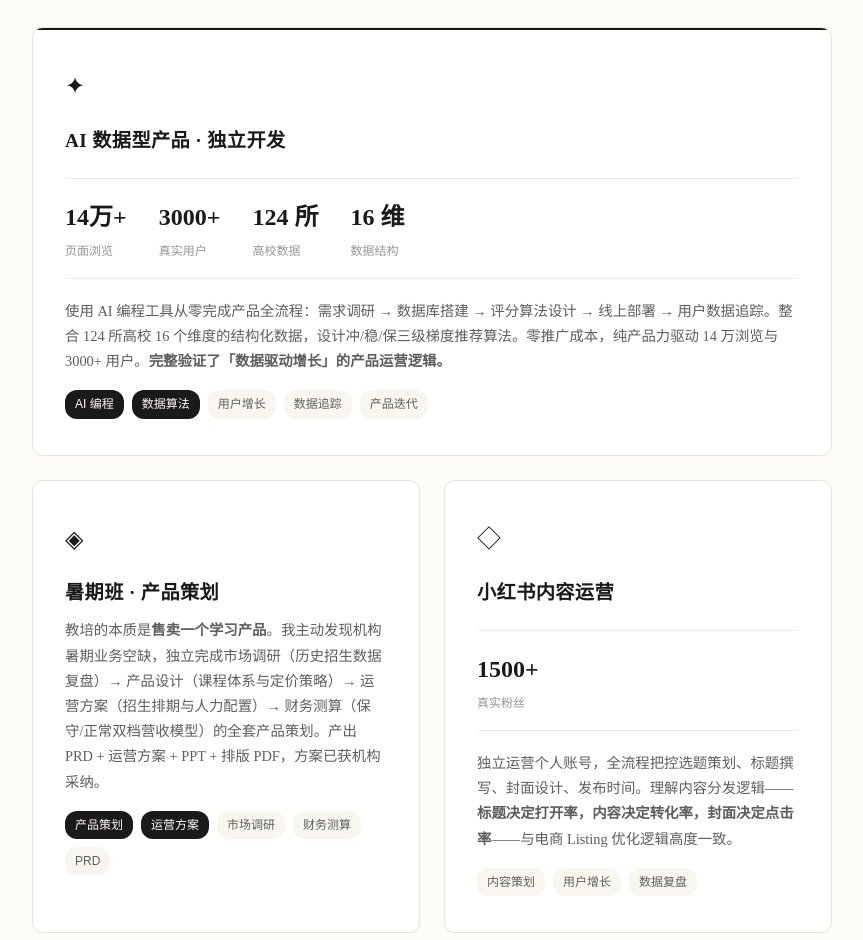
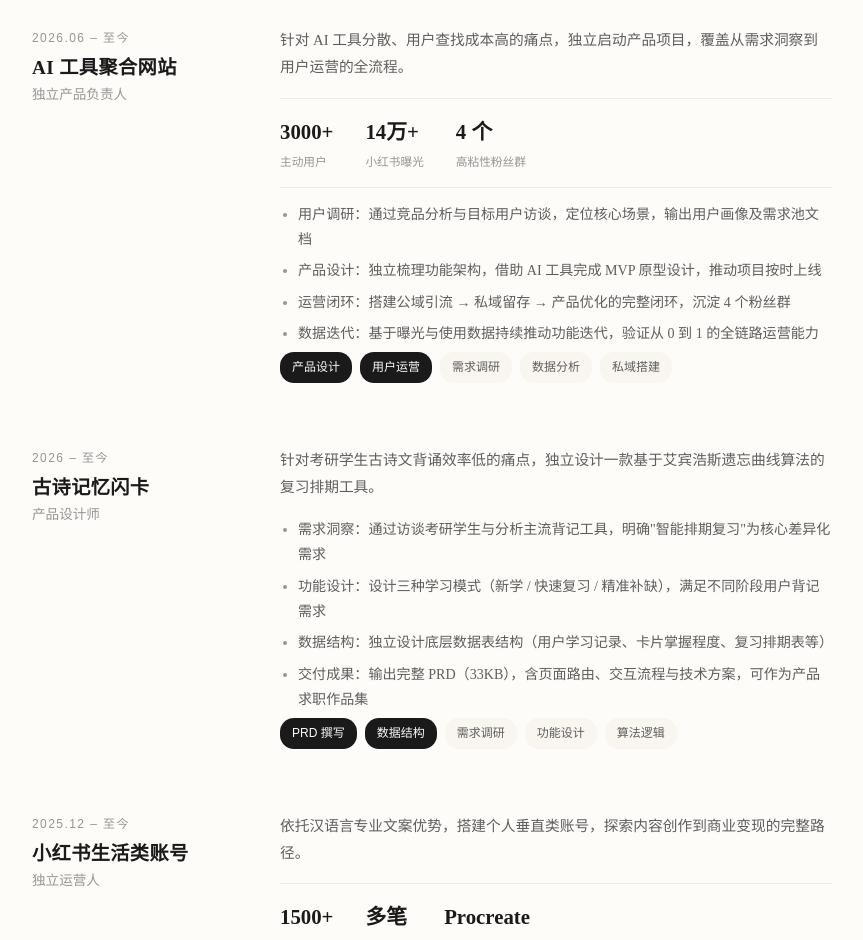
Before and after one commit to karka2666/resume, a plain HTML site: page index.html in a window 1280 px wide. Shown: the part 1860-2800 px from the top of the page, without its empty margins (208-1071 px from the left). Drawn offline with Linux system fonts and the light colour scheme.

Commit message:
v3.2: 项目页纵向流式布局+简历项目详情+AI产品助理定位+证件照待替换

```diff
--- a/index.html
+++ b/index.html
@@ -72,7 +72,7 @@
   .hero-avatar { width: 100px; height: 100px; border-radius: 50%; background: var(--line2); display: flex; align-items: center; justify-content: center; font-size: 2.4rem; color: var(--ink3); }
   .hero-avatar img { width: 100%; height: 100%; border-radius: 50%; object-fit: cover; }
   .hero h1 { margin-bottom: 20px; }
-  .hero-tagline { font-size: 1.1rem; color: var(--ink2); max-width: 480px; line-height: 1.9; }
+  .hero-tagline { font-size: 1.1rem; color: var(--ink2); max-width: 500px; line-height: 1.9; }
   .hero-tagline em { font-style: normal; color: var(--ink); font-weight: 500; }
 
   .hero-stats { display: flex; gap: 44px; margin-top: 40px; }
@@ -96,37 +96,27 @@
   .skill-tag:hover { border-color: var(--ink3); transform: translateY(-2px); }
   .skill-tag.hl { background: var(--ink); color: var(--ivory); border-color: var(--ink); }
 
-  /* ===== Projects Grid ===== */
-  .projects-grid { display: grid; grid-template-columns: 1fr 1fr; gap: 24px; }
+  /* ===== Projects ===== */
+  .project-list { display: flex; flex-direction: column; gap: 64px; }
 
-  .project-card {
-    background: var(--white); border: 1px solid var(--line); border-radius: var(--radius);
-    padding: 36px 32px; position: relative; overflow: hidden;
-    transition: all var(--transition); cursor: default;
-  }
-  .project-card:hover {
-    transform: translateY(-8px);
-    box-shadow: var(--shadow-lg);
-    border-color: #d5cfc6;
-  }
-  .project-card:hover .project-icon { transform: scale(1.08); }
-  .project-card.main { grid-column: 1 / -1; }
-  .project-card.main::after { content: ''; position: absolute; top: 0; left: 0; right: 0; height: 2px; background: var(--ink); }
+  .proj-row { display: grid; grid-template-columns: 200px 1fr; gap: 48px; align-items: start; }
 
-  .project-icon { font-size: 1.5rem; display: inline-block; margin-bottom: 14px; transition: transform 0.4s ease; }
-  .project-card h3 { margin-bottom: 8px; }
-  .project-card .desc { color: var(--ink2); font-size: 0.9rem; line-height: 1.75; }
+  .proj-left .proj-num { font-family: "PingFang SC", sans-serif; font-size: 0.75rem; color: var(--ink3); letter-spacing: 0.12em; margin-bottom: 6px; }
+  .proj-left h3 { font-size: 1.2rem; font-weight: 600; line-height: 1.4; }
 
-  .project-metrics { display: flex; gap: 32px; margin: 20px 0; padding: 16px 0; border-top: 1px solid var(--line2); border-bottom: 1px solid var(--line2); }
-  .project-metric .v { font-size: 1.5rem; font-weight: 600; }
-  .project-metric .l { font-family: "PingFang SC", sans-serif; font-size: 0.75rem; color: var(--ink3); }
+  .proj-right .proj-desc { color: var(--ink2); font-size: 0.92rem; line-height: 1.85; margin-bottom: 16px; }
 
-  .project-tags { display: flex; gap: 8px; flex-wrap: wrap; margin-top: 16px; }
-  .project-tags span {
-    font-family: "PingFang SC", sans-serif; font-size: 0.75rem; padding: 3px 10px;
-    border-radius: 12px; background: var(--ivory2); color: var(--ink2);
-  }
-  .project-tags span.primary { background: var(--ink); color: var(--ivory); }
+  .proj-meta { display: flex; gap: 32px; padding: 14px 0; border-top: 1px solid var(--line2); border-bottom: 1px solid var(--line2); margin-bottom: 14px; }
+  .proj-meta .v { font-size: 1.3rem; font-weight: 600; }
+  .proj-meta .l { font-family: "PingFang SC", sans-serif; font-size: 0.73rem; color: var(--ink3); }
+
+  .proj-tags { display: flex; gap: 8px; flex-wrap: wrap; }
+  .proj-tags span { font-family: "PingFang SC", sans-serif; font-size: 0.75rem; padding: 4px 12px; border-radius: 14px; background: var(--ivory2); color: var(--ink2); }
+  .proj-tags span.hl { background: var(--ink); color: var(--ivory); }
+
+  .proj-bullets { margin-top: 12px; padding-left: 18px; }
+  .proj-bullets li { color: var(--ink2); font-size: 0.88rem; line-height: 1.8; margin-bottom: 6px; }
+  .proj-bullets li::marker { color: var(--ink3); }
 
   /* ===== Gallery ===== */
   .gallery-wrap { overflow-x: auto; overflow-y: hidden; white-space: nowrap; cursor: grab; scroll-snap-type: x mandatory; padding: 16px 0 28px; }
@@ -177,9 +167,9 @@
     .hero-stats { gap: 24px; }
     .info-strip { gap: 16px; }
 
-    .projects-grid { grid-template-columns: 1fr; }
-    .project-card.main { grid-column: 1; }
-    .project-metrics { gap: 18px; }
+    .proj-row { grid-template-columns: 1fr; gap: 16px; }
+    .proj-left { margin-bottom: 8px; }
+    .proj-meta { gap: 18px; flex-wrap: wrap; }
 
     .gallery-card { width: 200px; }
     .gallery-card img { height: 260px; }
@@ -220,7 +210,7 @@
       <div>
         <h1 class="hero-name">罗楚婷</h1>
         <p class="hero-tagline">
-          AI-native 运营实践者。<em>14 万浏览产品</em>的创造者，<em>100% 满意度</em>的交付者。
+          AI-native 产品实践者。从需求洞察到产品落地，<em>3000+ 用户</em>与<em>14 万曝光</em>的真实验证。
         </p>
         <div class="hero-stats">
           <div class="hero-stat"><div class="val">14万+</div><div class="lbl">产品浏览</div></div>
@@ -292,64 +282,77 @@
     <h2 class="reveal">项目经历</h2>
     <div class="divider reveal"></div>
 
-    <div class="projects-grid">
+    <div class="project-list">
 
-      <!-- Main: AI Website -->
-      <div class="project-card main reveal">
-        <span class="project-icon">✦</span>
-        <h3>AI 数据型产品 · 独立开发</h3>
-        <div class="project-metrics">
-          <div class="project-metric"><div class="v">14万+</div><div class="l">页面浏览</div></div>
-          <div class="project-metric"><div class="v">3000+</div><div class="l">真实用户</div></div>
-          <div class="project-metric"><div class="v">124 所</div><div class="l">高校数据</div></div>
-          <div class="project-metric"><div class="v">16 维</div><div class="l">数据结构</div></div>
+      <!-- Project 1: AI Website -->
+      <div class="proj-row reveal">
+        <div class="proj-left">
+          <p class="proj-num">2026.06 – 至今</p>
+          <h3>AI 工具聚合网站</h3>
+          <p style="color:var(--ink3);font-size:0.85rem;">独立产品负责人</p>
         </div>
-        <p class="desc">
-          使用 AI 编程工具从零完成产品全流程：需求调研 → 数据库搭建 → 评分算法设计 → 线上部署 → 用户数据追踪。整合 124 所高校 16 个维度的结构化数据，设计冲/稳/保三级梯度推荐算法。零推广成本，纯产品力驱动 14 万浏览与 3000+ 用户。<strong>完整验证了「数据驱动增长」的产品运营逻辑。</strong>
-        </p>
-        <div class="project-tags">
-          <span class="primary">AI 编程</span><span class="primary">数据算法</span>
-          <span>用户增长</span><span>数据追踪</span><span>产品迭代</span>
+        <div class="proj-right">
+          <p class="proj-desc">针对 AI 工具分散、用户查找成本高的痛点，独立启动产品项目，覆盖从需求洞察到用户运营的全流程。</p>
+          <div class="proj-meta">
+            <div class="proj-metric"><div class="v">3000+</div><div class="l">主动用户</div></div>
+            <div class="proj-metric"><div class="v">14万+</div><div class="l">小红书曝光</div></div>
+            <div class="proj-metric"><div class="v">4 个</div><div class="l">高粘性粉丝群</div></div>
+          </div>
+          <ul class="proj-bullets">
+            <li>用户调研：通过竞品分析与目标用户访谈，定位核心场景，输出用户画像及需求池文档</li>
+            <li>产品设计：独立梳理功能架构，借助 AI 工具完成 MVP 原型设计，推动项目按时上线</li>
+            <li>运营闭环：搭建公域引流 → 私域留存 → 产品优化的完整闭环，沉淀 4 个粉丝群</li>
+            <li>数据迭代：基于曝光与使用数据持续推动功能迭代，验证从 0 到 1 的全链路运营能力</li>
+          </ul>
+          <div class="proj-tags">
+            <span class="hl">产品设计</span><span class="hl">用户运营</span><span>需求调研</span><span>数据分析</span><span>私域搭建</span>
+          </div>
         </div>
       </div>
 
-      <!-- Product Planning: Summer Program -->
-      <div class="project-card reveal">
-        <span class="project-icon">◈</span>
-        <h3>暑期班 · 产品策划</h3>
-        <p class="desc">
-          教培的本质是<strong>售卖一个学习产品</strong>。我主动发现机构暑期业务空缺，独立完成市场调研（历史招生数据复盘）→ 产品设计（课程体系与定价策略）→ 运营方案（招生排期与人力配置）→ 财务测算（保守/正常双档营收模型）的全套产品策划。产出 PRD + 运营方案 + PPT + 排版 PDF，方案已获机构采纳。
-        </p>
-        <div class="project-tags">
-          <span class="primary">产品策划</span><span class="primary">运营方案</span>
-          <span>市场调研</span><span>财务测算</span><span>PRD</span>
+      <!-- Project 2: Poetry Flashcard -->
+      <div class="proj-row reveal">
+        <div class="proj-left">
+          <p class="proj-num">2026 – 至今</p>
+          <h3>古诗记忆闪卡</h3>
+          <p style="color:var(--ink3);font-size:0.85rem;">产品设计师</p>
+        </div>
+        <div class="proj-right">
+          <p class="proj-desc">针对考研学生古诗文背诵效率低的痛点，独立设计一款基于艾宾浩斯遗忘曲线算法的复习排期工具。</p>
+          <ul class="proj-bullets">
+            <li>需求洞察：通过访谈考研学生与分析主流背记工具，明确"智能排期复习"为核心差异化需求</li>
+            <li>功能设计：设计三种学习模式（新学 / 快速复习 / 精准补缺），满足不同阶段用户背记需求</li>
+            <li>数据结构：独立设计底层数据表结构（用户学习记录、卡片掌握程度、复习排期表等）</li>
+            <li>交付成果：输出完整 PRD（33KB），含页面路由、交互流程与技术方案，可作为产品求职作品集</li>
+          </ul>
+          <div class="proj-tags">
+            <span class="hl">PRD 撰写</span><span class="hl">数据结构</span><span>需求调研</span><span>功能设计</span><span>算法逻辑</span>
+          </div>
         </div>
       </div>
 
-      <!-- Xiaohongshu -->
-      <div class="project-card reveal">
-        <span class="project-icon">◇</span>
-        <h3>小红书内容运营</h3>
-        <div class="project-metrics">
-          <div class="project-metric"><div class="v">1500+</div><div class="l">真实粉丝</div></div>
+      <!-- Project 3: Xiaohongshu -->
+      <div class="proj-row reveal">
+        <div class="proj-left">
+          <p class="proj-num">2025.12 – 至今</p>
+          <h3>小红书生活类账号</h3>
+          <p style="color:var(--ink3);font-size:0.85rem;">独立运营人</p>
         </div>
-        <p class="desc">
-          独立运营个人账号，全流程把控选题策划、标题撰写、封面设计、发布时间。理解内容分发逻辑——<strong>标题决定打开率，内容决定转化率，封面决定点击率</strong>——与电商 Listing 优化逻辑高度一致。
-        </p>
-        <div class="project-tags">
-          <span>内容策划</span><span>用户增长</span><span>数据复盘</span>
-        </div>
-      </div>
-
-      <!-- Mini Program -->
-      <div class="project-card reveal">
-        <span class="project-icon">◎</span>
-        <h3>古诗记忆闪卡 · 产品设计</h3>
-        <p class="desc">
-          从考研学习痛点出发，设计基于<strong>艾宾浩斯遗忘曲线算法</strong>的复习排期工具，含三种记忆模式与 14 项补充功能。独立完成 33KB 完整 PRD 文档，涵盖数据结构设计、页面路由规划与技术方案选型。
-        </p>
-        <div class="project-tags">
-          <span>产品设计</span><span>算法逻辑</span><span>PRD</span><span>用户体验</span>
+        <div class="proj-right">
+          <p class="proj-desc">依托汉语言专业文案优势，搭建个人垂直类账号，探索内容创作到商业变现的完整路径。</p>
+          <div class="proj-meta">
+            <div class="proj-metric"><div class="v">1500+</div><div class="l">粉丝</div></div>
+            <div class="proj-metric"><div class="v">多笔</div><div class="l">品牌合作</div></div>
+            <div class="proj-metric"><div class="v">Procreate</div><div class="l">视觉设计</div></div>
+          </div>
+          <ul class="proj-bullets">
+            <li>内容策划：独立完成选题、文案撰写、封面设计及发布，Procreate 统一账号视觉风格</li>
+            <li>商业合作：对接品牌方商务需求，结合产品特性与账号风格制定推广方案并完成内容交付</li>
+            <li>数据复盘：定期复盘流量与转化数据，总结爆款要素，迭代内容策略</li>
+          </ul>
+          <div class="proj-tags">
+            <span class="hl">内容运营</span><span class="hl">商业变现</span><span>爆款文案</span><span>视觉设计</span><span>数据复盘</span>
+          </div>
         </div>
       </div>
 
```
